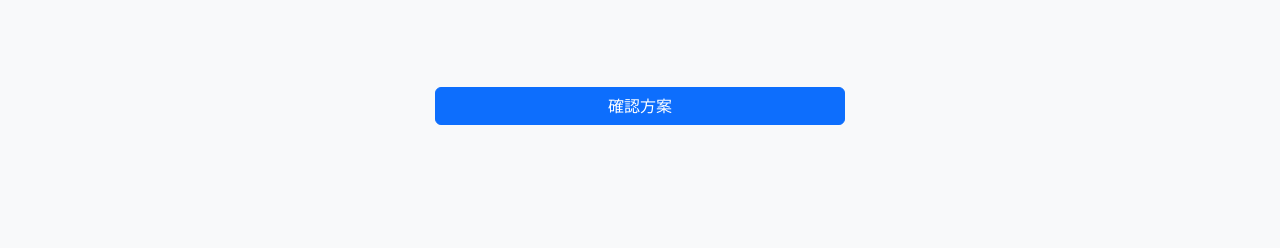
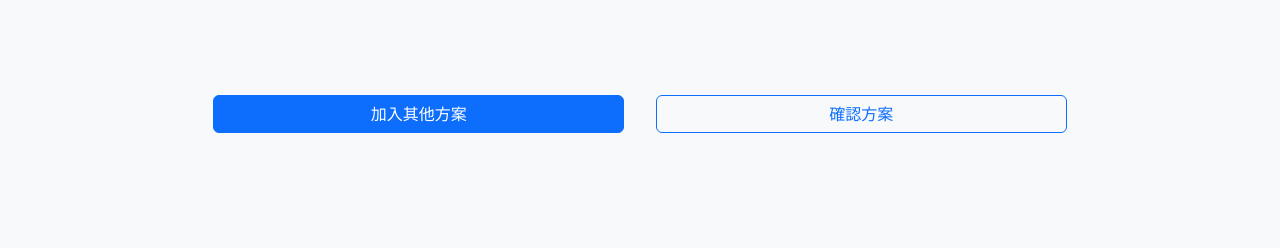
Before and after one commit to hakuya8zai/Inshone-Design, a plain HTML site: page shopping-bag.html in a window 1280 px wide. Shown: the part 286-534 px from the top of the page. Drawn offline with nearby package versions, Linux system fonts and the light colour scheme.

Commit message:
shopping bag page add buy more button

```diff
--- a/shopping-bag.html
+++ b/shopping-bag.html
@@ -97,8 +97,13 @@
           <div class="col-10 col-lg-8 border-bottom mt-4 border-2"></div>
         </section> -->
         <section class="row justify-content-center" id="checkout-btn">
-          <div class="col-10 col-md-6 col-lg-4 d-grid">
-            <a type="btn" class="btn btn-primary btn-large" href="#"
+          <div class="col-10 col-md-6 col-lg-4 d-grid m-1 mt-2 mb-2">
+            <a type="btn" class="btn btn-primary btn-large" href="./index.html"
+              >加入其他方案</a
+            >
+          </div>
+          <div class="col-10 col-md-6 col-lg-4 d-grid m-1 mt-2 mb-2">
+            <a type="btn" class="btn btn-outline-primary btn-large" href="#"
               >確認方案</a
             >
           </div>
```
